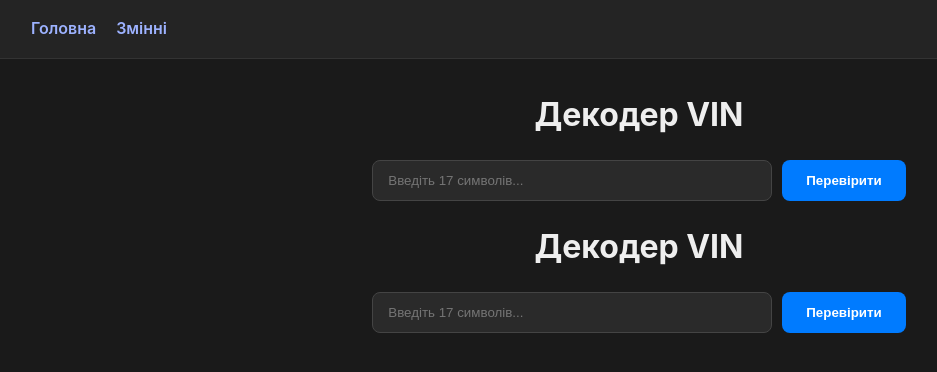
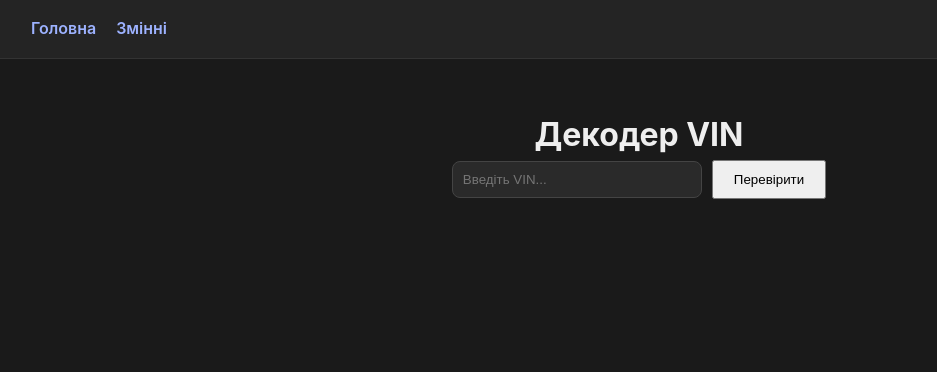
Before and after one commit to alexchobany20132026-cell/vin-decoder, a React (Vite) app: page / in a window 1280 px wide. Shown: the top 372 px of the page, without its empty margins (1-938 px from the left). Built offline with nearby package versions, Linux system fonts and the light colour scheme.

Commit message:
fix: final map fix in home

```diff
--- a/src/pages/home.jsx
+++ b/src/pages/home.jsx
@@ -1,44 +1,83 @@
 import { useState, useEffect } from "react";
-import VinForm from "../components/VinForm";
-import HistoryList from "../components/HistoryList";
 
 const Home = () => {
   const [history, setHistory] = useState([]);
 
   useEffect(() => {
+    const saved = localStorage.getItem("vinHistory");
     try {
-      const saved = localStorage.getItem("vinHistory");
-
       const parsed = saved ? JSON.parse(saved) : [];
       setHistory(Array.isArray(parsed) ? parsed : []);
-    } catch (error) {
-      console.error("Помилка при читанні історії:", error);
+    } catch (e) {
       setHistory([]);
     }
   }, []);
 
   const handleSearch = (vin) => {
-    if (!vin) return;
-
-    const newHistory = [vin, ...history.filter((item) => item !== vin)].slice(
-      0,
-      5,
-    );
+    if (!vin || typeof vin !== "string") return;
+    const newHistory = [vin, ...history.filter((h) => h !== vin)].slice(0, 5);
     setHistory(newHistory);
     localStorage.setItem("vinHistory", JSON.stringify(newHistory));
   };
 
-  const clearHistory = () => {
-    setHistory([]);
-    localStorage.removeItem("vinHistory");
-  };
+  return (
+    <div style={{ padding: "20px", textAlign: "center" }}>
+      <h1>Декодер VIN</h1>
 
-  return (
-    <div className="home-page">
-      <h1>Декодер VIN</h1>
-      <VinForm onSearch={handleSearch} />
-      {}
-      <HistoryList history={history} onClear={clearHistory} />
+      <div style={{ marginBottom: "20px" }}>
+        <input
+          id="vinInput"
+          type="text"
+          placeholder="Введіть VIN..."
+          style={{ padding: "10px", width: "250px" }}
+        />
+        <button
+          onClick={() =>
+            handleSearch(document.getElementById("vinInput").value)
+          }
+          style={{
+            padding: "10px 20px",
+            marginLeft: "10px",
+            cursor: "pointer",
+          }}
+        >
+          Перевірити
+        </button>
+      </div>
+
+      {/* Безпечний вивід історії */}
+      {Array.isArray(history) && history.length > 0 && (
+        <div
+          style={{
+            marginTop: "20px",
+            background: "#222",
+            padding: "15px",
+            borderRadius: "10px",
+          }}
+        >
+          <h3>Останні запити:</h3>
+          {history.map((item, index) => (
+            <div key={index} style={{ margin: "5px 0", color: "#9db2ff" }}>
+              {item}
+            </div>
+          ))}
+          <button
+            onClick={() => {
+              setHistory([]);
+              localStorage.removeItem("vinHistory");
+            }}
+            style={{
+              marginTop: "10px",
+              color: "red",
+              background: "none",
+              border: "1px solid red",
+              cursor: "pointer",
+            }}
+          >
+            Очистити
+          </button>
+        </div>
+      )}
     </div>
   );
 };
```
